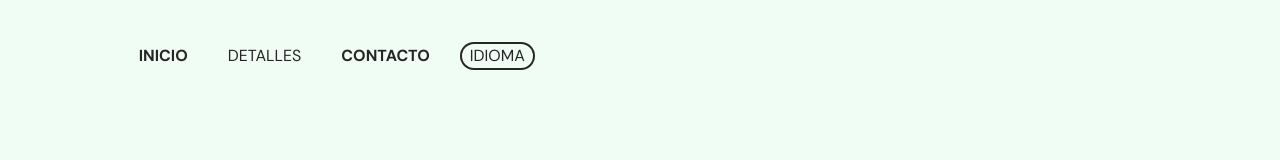
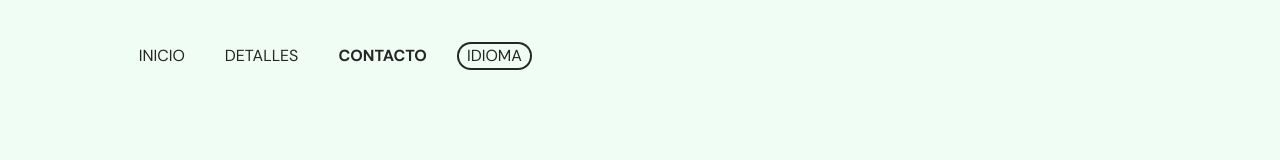
Before and after one commit to JaumeEsquerdo/costera-n1, a Next.js app in the folder costera-n1/: page /1/contacto in a window 1280 px wide. Shown: the top 160 px of the page. Built offline with nearby package versions, Linux system fonts and the light colour scheme.

Commit message:
actualizar active del Inicio relacionado con pathname

```diff
--- a/costera-n1/app/components/Header.jsx
+++ b/costera-n1/app/components/Header.jsx
@@ -43,12 +43,15 @@ export const Header = ({ showText }) => {
             >
               <NavElement
                 href="/"
-                active={pathname.startsWith(`/${locale}`)}
+                active={pathname === `/${locale}` || pathname === `/${locale}/`}
                 className="mt-1"
               >
                 {textsHeader.inicio}
               </NavElement>
-              <NavElement href="/" active={pathname.startsWith(`/${locale}`)}>
+              <NavElement
+                href="/"
+                active={pathname === `/${locale}` || pathname === `/${locale}/`}
+              >
                 {textsHeader.inicio}
               </NavElement>
             </motion.div>
```
